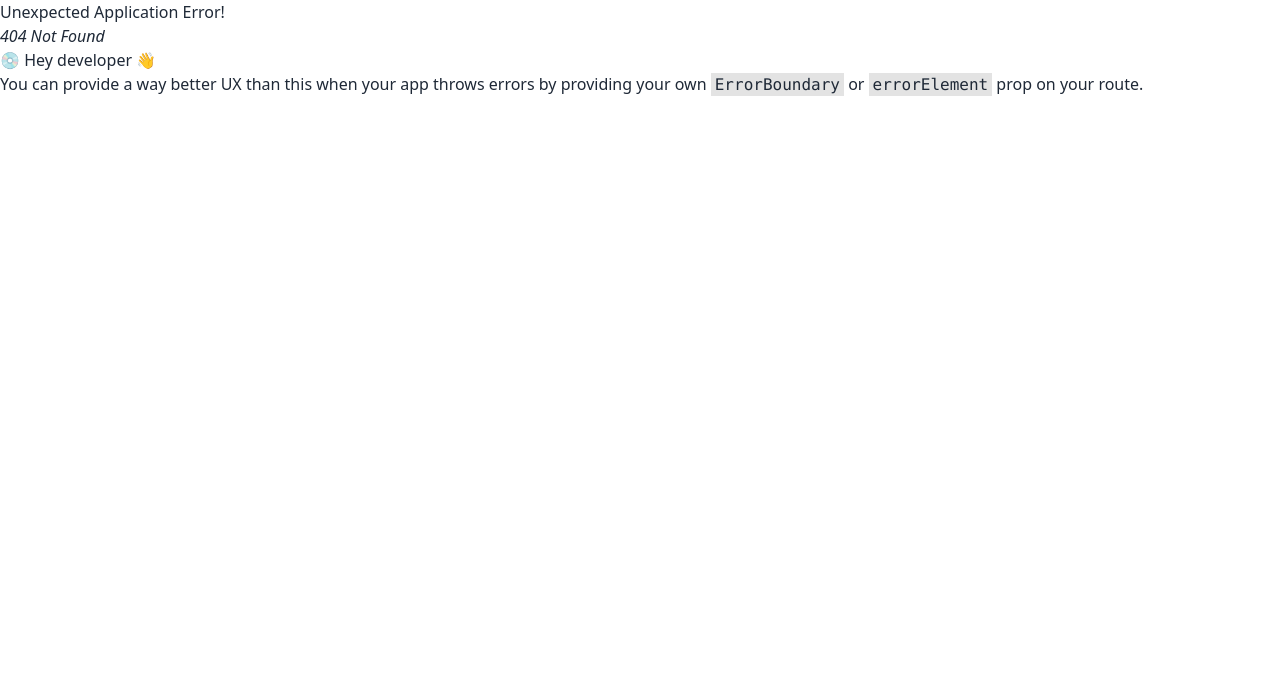
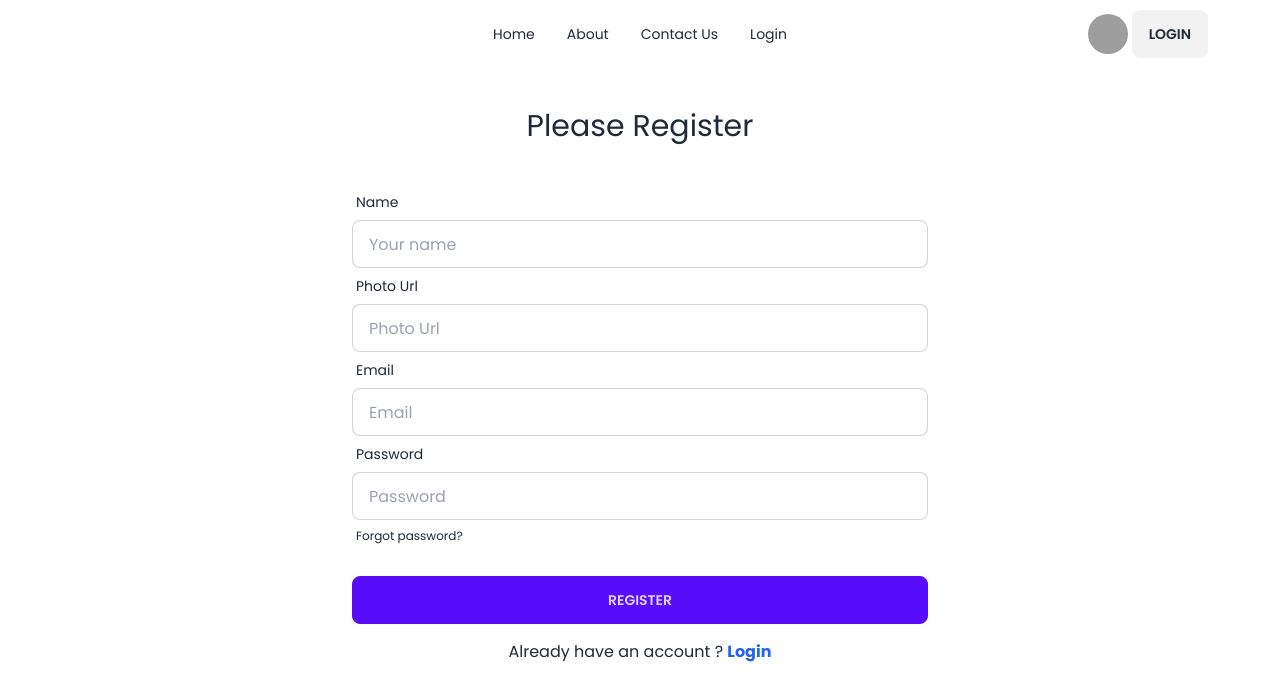
Before and after one commit to Zahid51095/Event-Management, a React (Vite) app: page /register in a window 1280 px wide. Before the commit this address had no page. Shown: the top 700 px of the page. Built offline with nearby package versions, Linux system fonts and the light colour scheme; grey boxes are pictures that could not be loaded.

Commit message:
context has been added

```diff
--- /dev/null
+++ b/src/pages/Login/Login.jsx
@@ -0,0 +1,59 @@
+import { Link } from "react-router-dom";
+import Navbar from "../shared/Navbar/Navbar";
+
+const Login = () => {
+
+    const handleLogin = e =>{
+        e.preventDefault();
+        console.log(e.currentTarget);
+        const form = new FormData(e.currentTarget);
+        console.log(form.get('password'));
+    }
+
+
+  return (
+    <div>
+      <Navbar></Navbar>
+      <div>
+      <h2 className="text-3xl my-10 text-center">Please Login</h2>
+        <form onSubmit={handleLogin} className="md:w-3/4 lg:w-1/2 mx-auto">
+        <div className="form-control">
+                <label className="label">
+                  <span className="label-text">Email</span>
+                </label>
+                <input
+                  type="email"
+                  placeholder="Email"
+                  className="input input-bordered"
+                  name="email"
+                  required
+                />
+              </div>
+              <div className="form-control">
+                <label className="label">
+                  <span className="label-text">Password</span>
+                </label>
+                <input
+                  type="password"
+                  placeholder="Password"
+                  className="input input-bordered"
+                  name="password"
+                  required
+                />
+                <label className="label">
+                  <a href="#" className="label-text-alt link link-hover">
+                    Forgot password?
+                  </a>
+                </label>
+              </div>
+              <div className="form-control mt-6">
+                <button className="btn btn-primary">Login</button>
+              </div>
+        </form>
+        <p className="text-center mt-4">Do not have an account ? <Link className="text-blue-600 font-bold" to="/register">Register</Link></p>
+      </div>
+    </div>
+  );
+};
+
+export default Login;
--- /dev/null
+++ b/src/pages/Register/Register.jsx
@@ -0,0 +1,100 @@
+import { Link } from "react-router-dom";
+import Navbar from "../shared/Navbar/Navbar";
+import { useContext } from "react";
+import { AuthContext } from "../../providers/AuthProvider";
+
+
+const Register = () => {
+
+    const { createUser } = useContext(AuthContext)
+
+    const handleRegister = e =>{
+        e.preventDefault();
+        console.log(e.currentTarget);
+        const form = new FormData(e.currentTarget);
+        const name = form.get('name');
+        const photo = form.get('photo');
+        const email = form.get('email');
+        const password = form.get('password');
+        console.log(name, photo, email, password);
+
+
+        createUser(email, password)
+            .then(result => {
+                console.log(result.user);
+            })
+            .catch(error => {
+                console.log(error);
+            })
+    }
+
+    return (
+        <div>
+             <Navbar></Navbar>
+      <div>
+      <h2 className="text-3xl my-10 text-center">Please Register</h2>
+        <form onSubmit={handleRegister} className="md:w-3/4 lg:w-1/2 mx-auto">
+        <div className="form-control">
+                <label className="label">
+                  <span className="label-text">Name</span>
+                </label>
+                <input
+                  type="text"
+                  placeholder="Your name"
+                  className="input input-bordered"
+                  name="name"
+                  required
+                />
+              </div>
+        <div className="form-control">
+                <label className="label">
+                  <span className="label-text">Photo Url</span>
+                </label>
+                <input
+                  type="text"
+                  placeholder="Photo Url"
+                  className="input input-bordered"
+                  name="photo"
+                  required
+                />
+              </div>
+        <div className="form-control">
+                <label className="label">
+                  <span className="label-text">Email</span>
+                </label>
+                <input
+                  type="email"
+                  placeholder="Email"
+                  className="input input-bordered"
+                  name="email"
+                  required
+                />
+              </div>
+              <div className="form-control">
+                <label className="label">
+                  <span className="label-text">Password</span>
+                </label>
+                <input
+                  type="password"
+                  placeholder="Password"
+                  className="input input-bordered"
+                  name="password"
+                  required
+                />
+                <label className="label">
+                  <a href="#" className="label-text-alt link link-hover">
+                    Forgot password?
+                  </a>
+                </label>
+              </div>
+              <div className="form-control mt-6">
+                <button className="btn btn-primary">Register</button>
+              </div>
+        </form>
+        <p className="text-center mt-4">Already have an account ? <Link className="text-blue-600 font-bold" to="/login">Login</Link></p>
+      </div>
+        </div>
+    );
+};
+
+export default Register;
--- a/src/pages/shared/Navbar/Navbar.jsx
+++ b/src/pages/shared/Navbar/Navbar.jsx
@@ -12,6 +12,9 @@
       </li>
       <li>
         <NavLink to="/contact">Contact Us</NavLink>
+      </li>
+      <li>
+        <NavLink to="/login">Login</NavLink>
       </li>
     </>
   );
--- /dev/null
+++ b/src/providers/AuthProvider.jsx
@@ -0,0 +1,31 @@
+/* eslint-disable react/prop-types */
+import { createContext, useState } from "react";
+import { createUserWithEmailAndPassword, getAuth } from "firebase/auth";
+import app from "../firebase/firebase.config";
+
+
+
+export const AuthContext = createContext(null);
+
+const auth = getAuth(app);
+
+const AuthProvider = ({ children }) => {
+    const [user, setUser] = useState(null);
+
+    const createUser = (email, password) => {
+        return createUserWithEmailAndPassword(auth, email, password);
+    }
+
+    const authInfo = {
+        user,
+        createUser
+    }
+
+    return (
+        <AuthContext.Provider value={authInfo}>
+            {children}
+        </AuthContext.Provider>
+    );
+};
+
+export default AuthProvider;
```
Also changed, not shown: src/main.jsx (+12 -9 lines), src/routes/Routes.jsx (+10 -0 lines).
